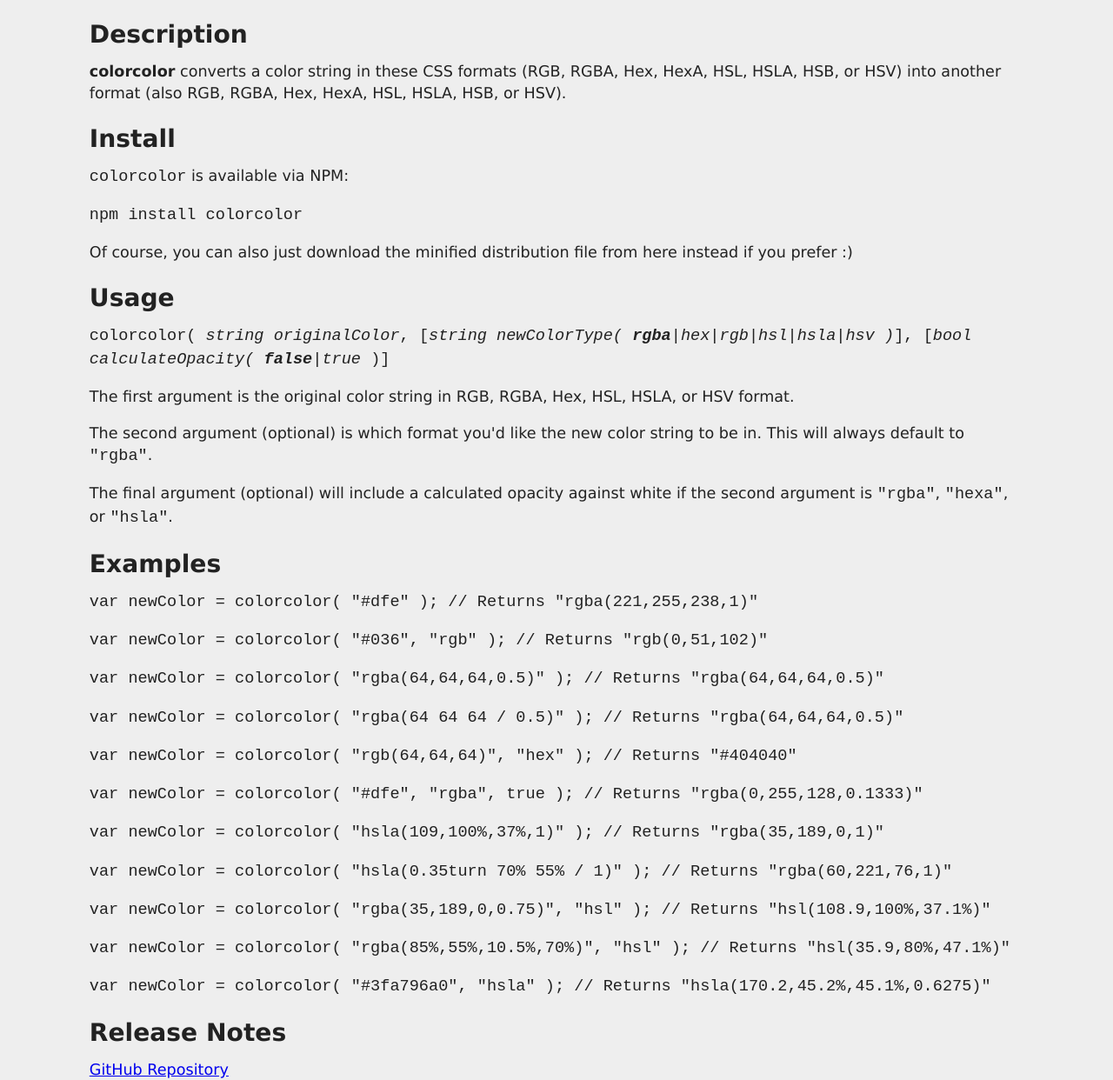
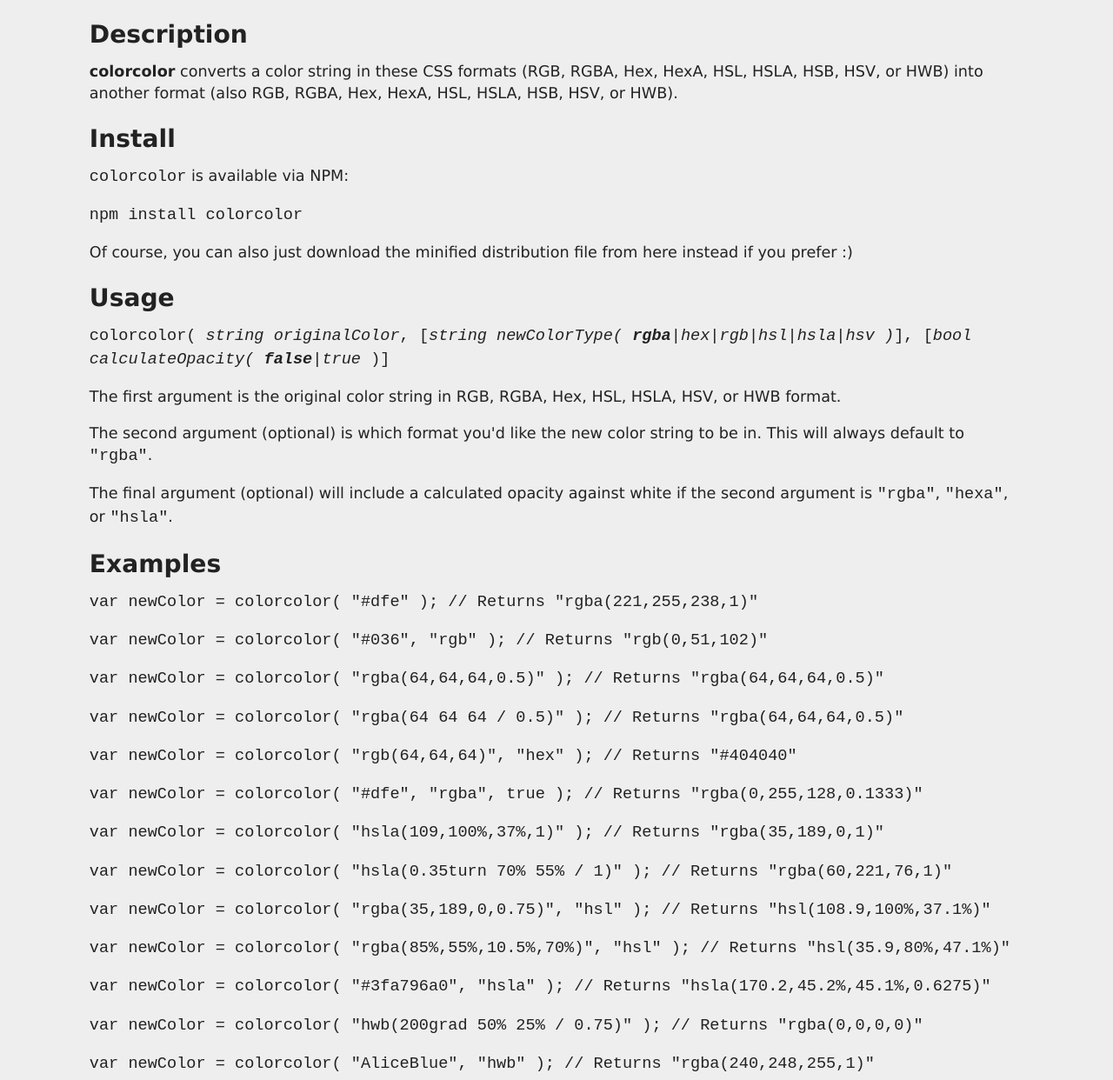
Before and after one commit to russelporosky/color2color, a plain HTML site: page index.html in a window 1280 px wide. Shown: the part 428-1670 px from the top of the page at 87% size. Drawn offline with nearby package versions, Linux system fonts and the light colour scheme.

Commit message:
Add HWB examples.

```diff
--- a/index.html
+++ b/index.html
@@ -51,7 +51,7 @@
 <header>
 	<hgroup>
 		<h1>colorcolor Javascript Function</h1>
-		<h2>Version 2.0.9, Released 2022/11/11</h2>
+		<h2>Version 2.1.0, Released 2022/11/11</h2>
 		<h3><a href="https://opensource.org/licenses/MIT">MIT</a>, Copyright 2022 Russel Porosky</h3>
 		<a href="https://github.com/metaloha/color2color/actions"><img src="https://github.com/metaloha/color2color/actions/workflows/node.js.yml/badge.svg" alt="Build status"></a>
 	</hgroup>
@@ -60,7 +60,7 @@
 	<header>
 		<h2>Description</h2>
 	</header>
-	<p><strong>colorcolor</strong> converts a color string in these CSS formats (RGB, RGBA, Hex, HexA, HSL, HSLA, HSB, or HSV) into another format (also RGB, RGBA, Hex, HexA, HSL, HSLA, HSB, or HSV).</p>
+	<p><strong>colorcolor</strong> converts a color string in these CSS formats (RGB, RGBA, Hex, HexA, HSL, HSLA, HSB, HSV, or HWB) into another format (also RGB, RGBA, Hex, HexA, HSL, HSLA, HSB, HSV, or HWB).</p>
 </article>
 <article>
 	<header>
@@ -75,7 +75,7 @@
 		<h2>Usage</h2>
 	</header>
 	<p><code>colorcolor( <em>string originalColor</em>, [<em>string newColorType( <strong>rgba</strong>|hex|rgb|hsl|hsla|hsv )</em>], [<em>bool calculateOpacity( <strong>false</strong>|true</em> )]</code></p>
-	<p>The first argument is the original color string in RGB, RGBA, Hex, HSL, HSLA, or HSV format.</p>
+	<p>The first argument is the original color string in RGB, RGBA, Hex, HSL, HSLA, HSV, or HWB format.</p>
 	<p>The second argument (optional) is which format you'd like the new color string to be in. This will always default to <code>"rgba"</code>.</p>
 	<p>The final argument (optional) will include a calculated opacity against white if the second argument is <code>"rgba"</code>, <code>"hexa"</code>, or <code>"hsla"</code>.</p>
 </article>
@@ -94,6 +94,8 @@
 	<p><code>var newColor = colorcolor( "rgba(35,189,0,0.75)", "hsl" ); // Returns "<span id="c2c9"></span>"</code></p>
 	<p><code>var newColor = colorcolor( "rgba(85%,55%,10.5%,70%)", "hsl" ); // Returns "<span id="c2c10"></span>"</code></p>
 	<p><code>var newColor = colorcolor( "#3fa796a0", "hsla" ); // Returns "<span id="c2c11"></span>"</code></p>
+	<p><code>var newColor = colorcolor( "hwb(200grad 50% 25% / 0.75)" ); // Returns "<span id="c2c12"></span>"</code></p>
+	<p><code>var newColor = colorcolor( "AliceBlue", "hwb" ); // Returns "<span id="c2c13"></span>"</code></p>
 </article>
 <article>
 	<header>
@@ -123,6 +125,8 @@
 		$( "#c2c9" ).html( colorcolor( "rgba(35,189,0,0.75)", "hsl" ) );
 		$( "#c2c10" ).html( colorcolor( "rgba(85%,55%,10.5%,70%)", "hsl" ) );
 		$( "#c2c11" ).html( colorcolor( "#3fa796a0", "hsla" ) );
+		$( "#c2c12" ).html( colorcolor( "hwb(200grad 50% 25% / 0.75)" ) );
+		$( "#c2c13" ).html( colorcolor( "AliceBlue", "hwb" ) );
 	});
 </script>
 </body>
```
